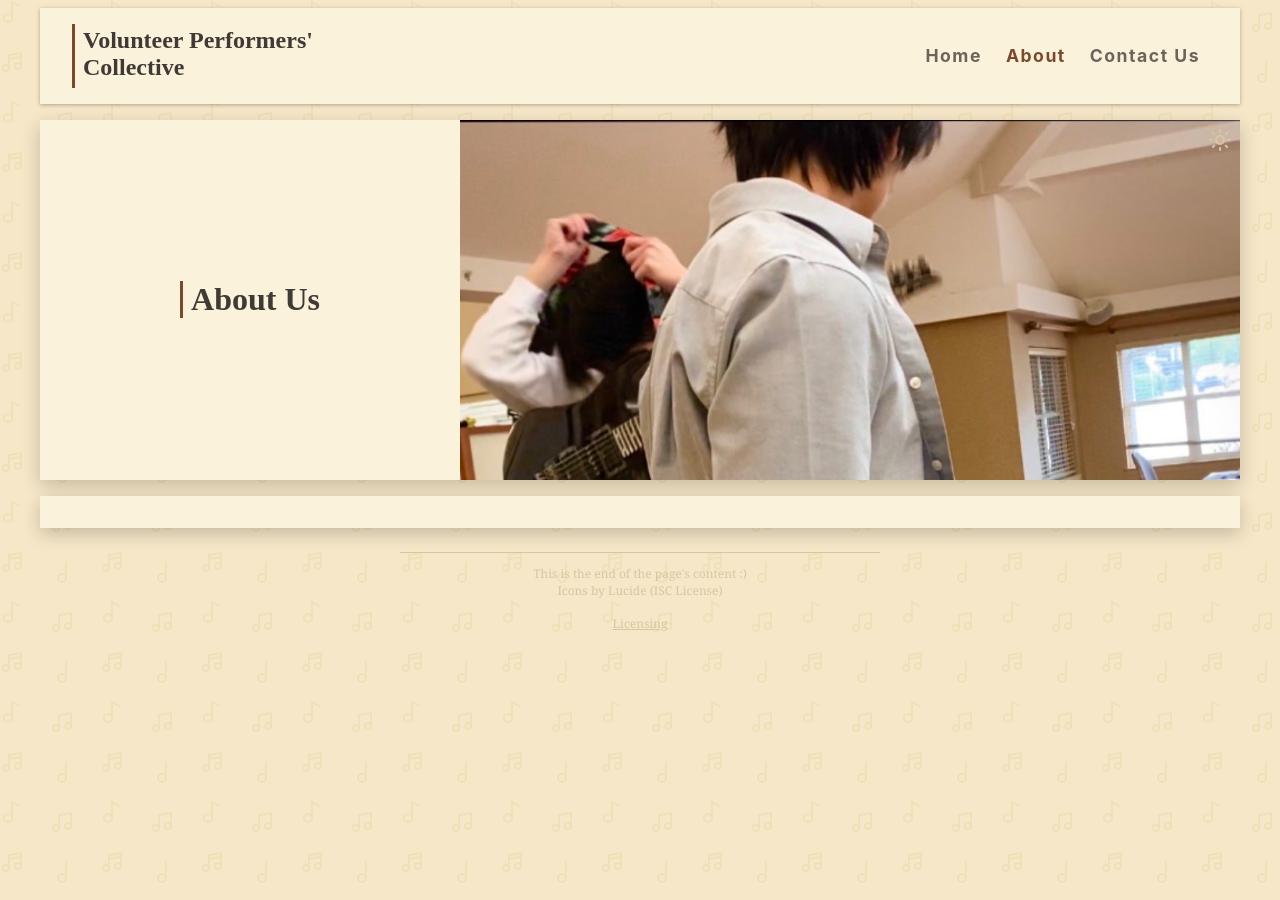
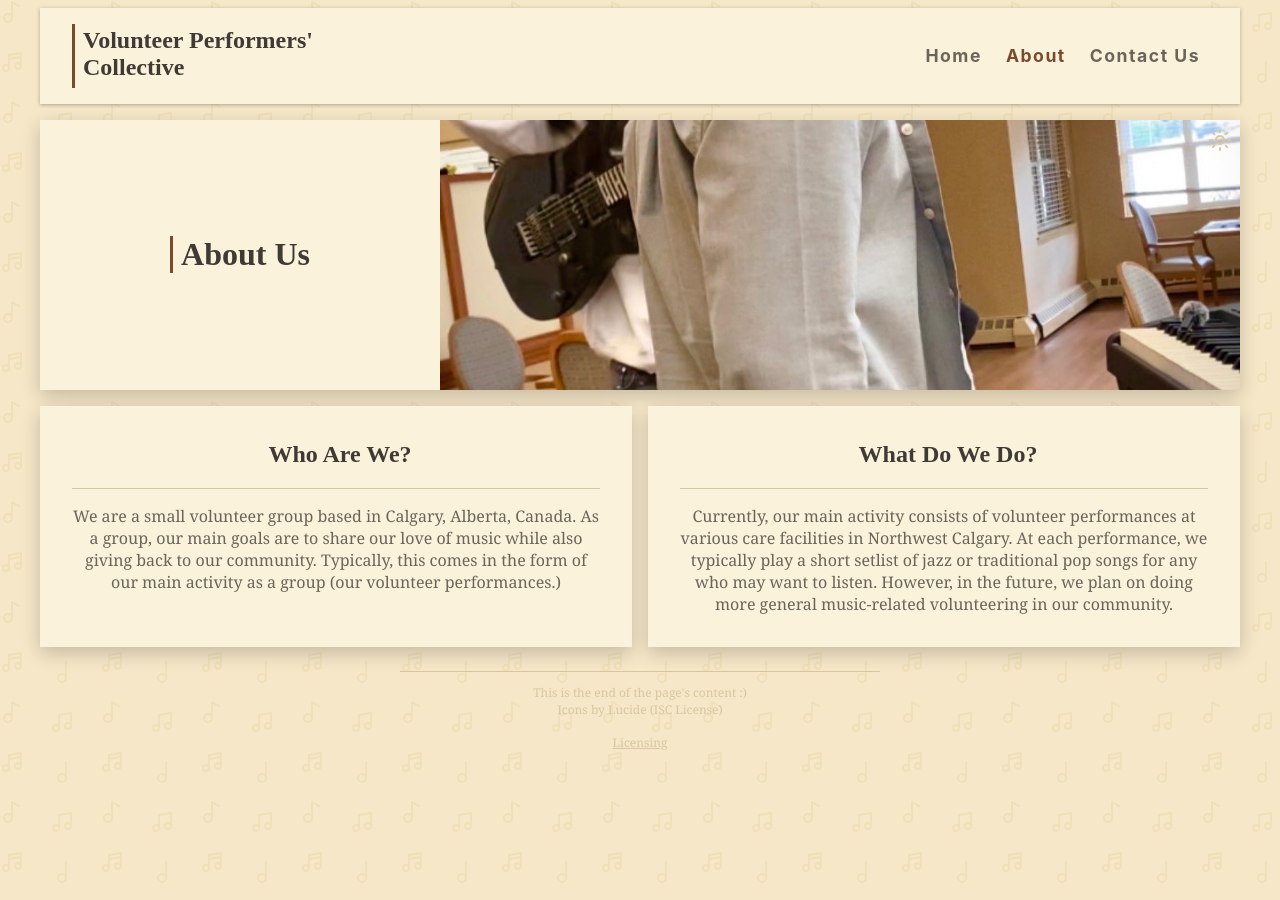
Before and after one commit to ethann0625/vpc-website, a Jekyll site: the page built from about.md, in a window 1280 px wide. Built offline with Jekyll 4.4.1, drawn with Linux system fonts in a browser that asks for light colours; some web fonts are replaced.

Commit message:
Wrote about.md, some layout changes - TODO: Add more to about.md

```diff
--- a/_layouts/columns_image_title.html
+++ b/_layouts/columns_image_title.html
@@ -1,9 +1,10 @@
 <!doctype html>
 <html>
   <head>
+    <meta charset="utf-8" />
+    <meta name="viewport">
     <link rel="stylesheet" href="/assets/css/styles.css" />
     <script src="/assets/js/theme_toggle.js" defer></script>
-    <meta charset="utf-8" />
     <title>{{ page.title }}</title>
   </head>
   <body>
--- a/_layouts/default.html
+++ b/_layouts/default.html
@@ -1,9 +1,10 @@
 <!doctype html>
 <html>
     <head>
+        <meta name="viewport">
+        <meta charset="utf-8">
         <link rel="stylesheet" href="/assets/css/styles.css">
         <script src="/assets/js/theme_toggle.js" defer></script>
-        <meta charset="utf-8">
         <title>{{ page.title }}</title>
     </head>
     <body>
--- a/_layouts/default_image_title.html
+++ b/_layouts/default_image_title.html
@@ -1,9 +1,10 @@
 <!doctype html>
 <html>
   <head>
+    <meta charset="utf-8" />
+    <meta name="viewport">
     <link rel="stylesheet" href="/assets/css/styles.css" />
     <script src="/assets/js/theme_toggle.js" defer></script>
-    <meta charset="utf-8" />
     <title>{{ page.title }}</title>
   </head>
   <body>
--- a/about.md
+++ b/about.md
@@ -5,3 +5,24 @@ hero_title: About Us
 hero_image: /assets/images/2025_06_21_Venvi_1.jpg
 hero_alt: Hero Image
 ---
+
+## Who Are We?
+
+---
+
+We are a small volunteer group based in Calgary, Alberta, Canada.
+As a group, our main goals are to share our love of music while also giving
+back to our community. Typically, this comes in the form of our main activity
+as a group (our volunteer performances.)
+
+<!--split-->
+
+## What Do We Do?
+
+---
+
+Currently, our main activity consists of volunteer performances at various
+care facilities in Northwest Calgary. At each performance, we typically play
+a short setlist of jazz or traditional pop songs for any who may want to listen.
+However, in the future, we plan on doing more general music-related volunteering
+in our community.
--- a/assets/css/content.css
+++ b/assets/css/content.css
@@ -22,14 +22,15 @@
 #image-hero {
   padding: 0;
   display: grid;
-  grid-template-columns: 35% 65%;
-  aspect-ratio: 16 / 6;
-  max-height: 40vh;
+  grid-template-columns: 1fr 2fr;
+  max-height: 30vh;
+  max-width: 100%;
   overflow: hidden;
+  min-height: min-content;
 }
 
 #image-hero .hero-title-container {
-  max-height: 40vh;
+  max-height: 100%;
   display: flex;
   align-items: center;
   justify-content: center;
@@ -40,14 +41,21 @@
   display: block;
   object-fit: cover;
   object-position: center;
-  height: 100%;
+  height: 30vh;
   width: 100%;
 }
 
 #content-columns-container {
   padding: 0;
   display: grid;
-  grid-auto-flow: column;
   grid-auto-columns: 1fr;
   gap: 1rem;
+  grid-auto-flow: column;
 }
+
+#content-columns-container h1,
+#content-columns-container h2,
+#content-columns-container p {
+  text-align: center;
+  border: none;
+}
--- a/assets/css/nav.css
+++ b/assets/css/nav.css
@@ -22,11 +22,6 @@
   padding: 0.2rem 0.5rem 0.4rem calc(0.5rem + 3px);
   text-decoration: none;
   transition: border-left-color var(--transition);
-}
-
-#site-title:focus-visible,
-#site-title:hover {
-  border-left-color: transparent;
 }
 
 #site-title::before,
@@ -130,3 +125,7 @@
 .quick-link.current span:hover {
   color: var(--surface);
 }
+
+#nav-menu {
+  display: none;
+}
```
